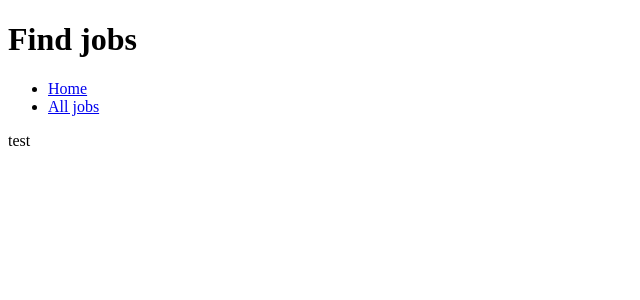
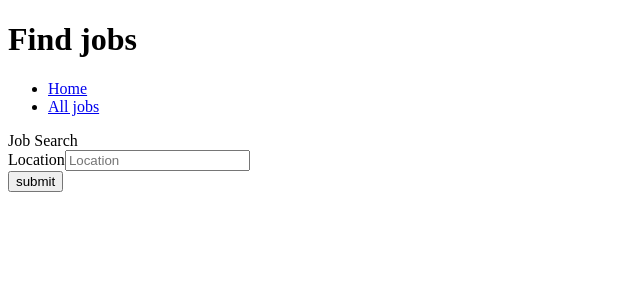
Before and after one commit to saamirian/JobSearch, a React app: page / in a window 1280 px wide. Shown: the top 300 px of the page, without its empty margins (0-640 px from the left). Built offline with nearby package versions, Linux system fonts and the light colour scheme.

Commit message:
search components

```diff
--- a/src/Router.js
+++ b/src/Router.js
@@ -2,6 +2,7 @@ import React from 'react';
 import { Switch, Route } from 'react-router-dom'
 import  HomePage  from './pages/homepage'
 import AllJobs from './pages/alljobs'
+import  Search  from './pages/searchresult'
 
 
 
@@ -9,6 +10,8 @@ const Router = () => (
     <Switch>
         <Route exact path='/' component ={HomePage} />
         <Route exact path='/alljobs' component ={AllJobs} />
+        <Route exact path='/search' component ={Search} />
+
 
     </Switch>
 )
--- /dev/null
+++ b/src/components/searchjob.js
@@ -0,0 +1,35 @@
+import React from "react";
+
+import { Link } from  'react-router-dom';
+
+export default class SearchForm extends React.Component {
+
+    render() {
+        console.log(this.props.loadResult);
+        return (
+
+              <div >
+              <div>
+                <form onSubmit={this.props.handleFormSubmit}>
+                  <label >
+                    Location
+                    <input
+                      id="location"
+                      onChange={this.props.handleLocationChange}
+                      value={this.props.location}
+                      placeholder="Location"
+                    />
+                  </label>
+
+                </form>
+                </div>
+                <div><Link to={`/search`}><button type="submit" onClick={this.props.handleClick}>submit</button></Link></div>
+
+
+
+
+              </div>
+
+       );
+      }
+    }
--- a/src/pages/homepage.js
+++ b/src/pages/homepage.js
@@ -1,4 +1,5 @@
 import React from "react";
+import SearchForm from '../components/searchjob'
 
 
 export default class Search extends React.Component {
@@ -10,7 +11,8 @@ export default class Search extends React.Component {
     return (
 
           <div>
-            test
+            <div>Job Search </div>
+            <div ><SearchForm /></div>
           </div>
 
    );
--- /dev/null
+++ b/src/pages/searchresult.js
@@ -0,0 +1,11 @@
+
+import React from "react";
+
+export default class Search extends React.Component {
+    render (){
+        return (
+            <div>hii</div>
+        )
+    }
+
+}
```
